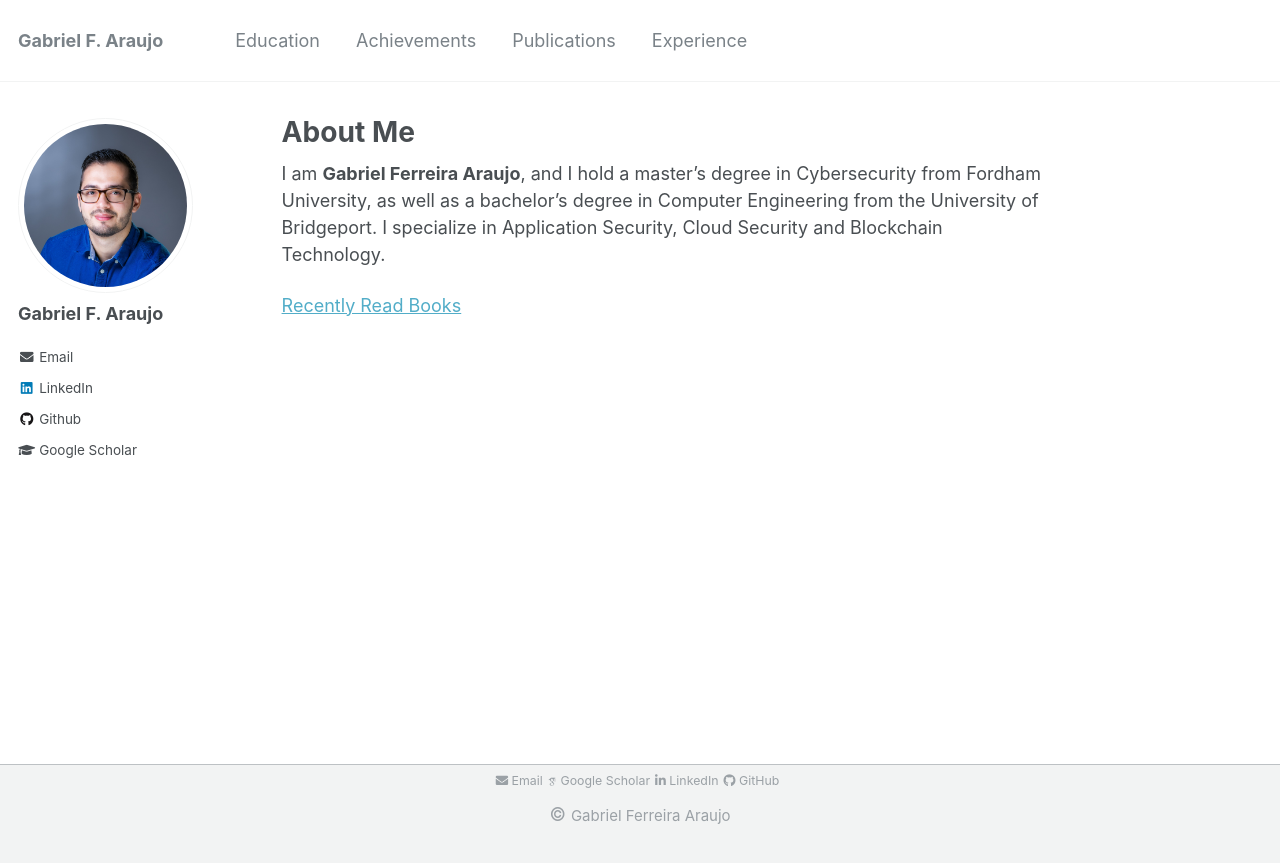
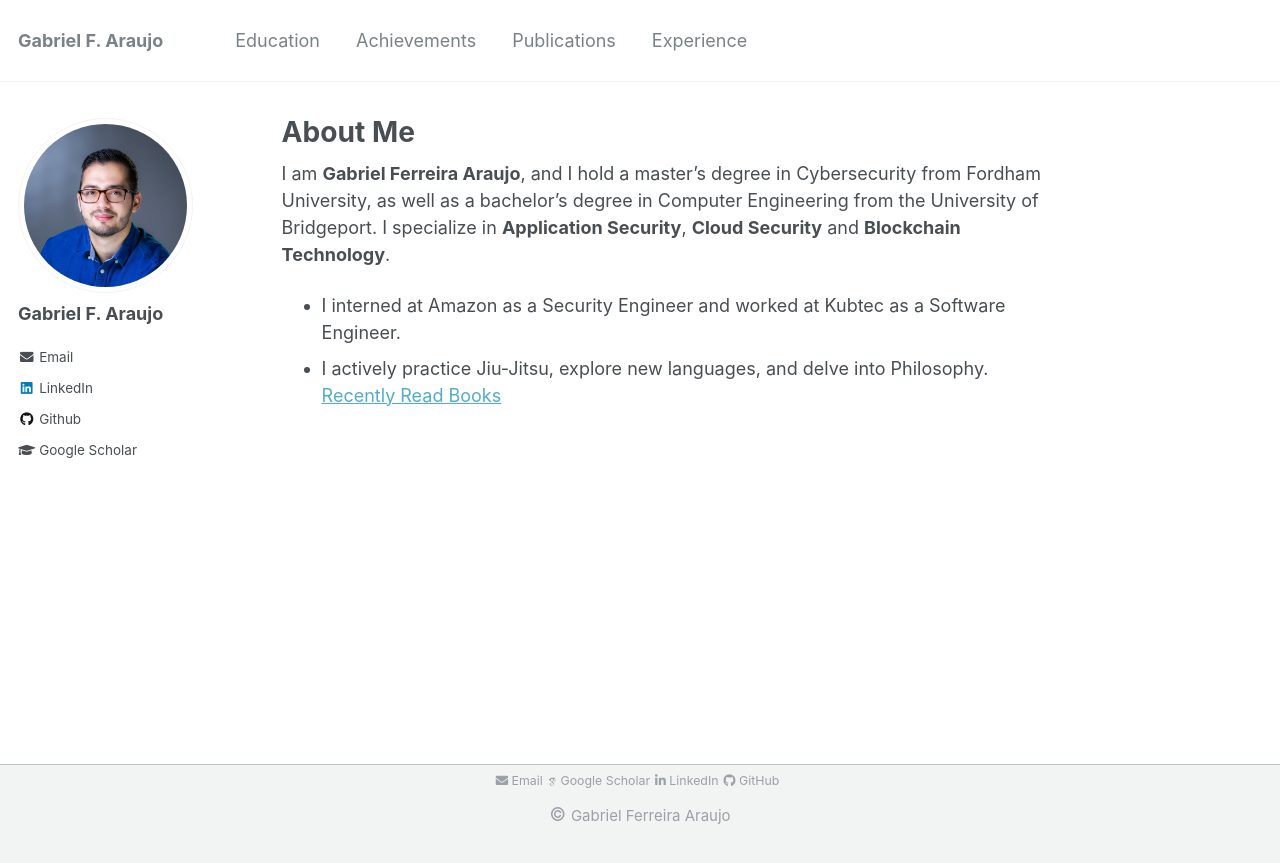
Before and after one commit to gabrujo/gabrujo.github.io, a Jekyll site: the page built from _pages/about.md, in a window 1280 px wide. Shown: the top 863 px of the page. Built offline with Jekyll 4.4.1, drawn with Linux system fonts in a browser that asks for light colours; some web fonts are replaced.

Commit message:
.md additions

```diff
--- a/_pages/about.md
+++ b/_pages/about.md
@@ -8,7 +8,8 @@ redirect_from:
   - /about.html
 ---
 
-I am **Gabriel Ferreira Araujo**, and I hold a master's degree in Cybersecurity from Fordham University, as well as a bachelor's degree in Computer Engineering from the University of Bridgeport. I specialize in Application Security, Cloud Security and Blockchain Technology.
+I am **Gabriel Ferreira Araujo**, and I hold a master's degree in Cybersecurity from Fordham University, as well as a bachelor's degree in Computer Engineering from the University of Bridgeport. I specialize in **Application Security**, **Cloud Security** and **Blockchain Technology**.
 
-
+* I interned at Amazon as a Security Engineer and worked at Kubtec as a Software Engineer.
+* I actively practice Jiu-Jitsu, explore new languages, and delve into Philosophy.
 [Recently Read Books](https://www.goodreads.com/user_challenges/52144645)
```
Also changed, not shown: _pages/education.md (+23 -7 lines).
